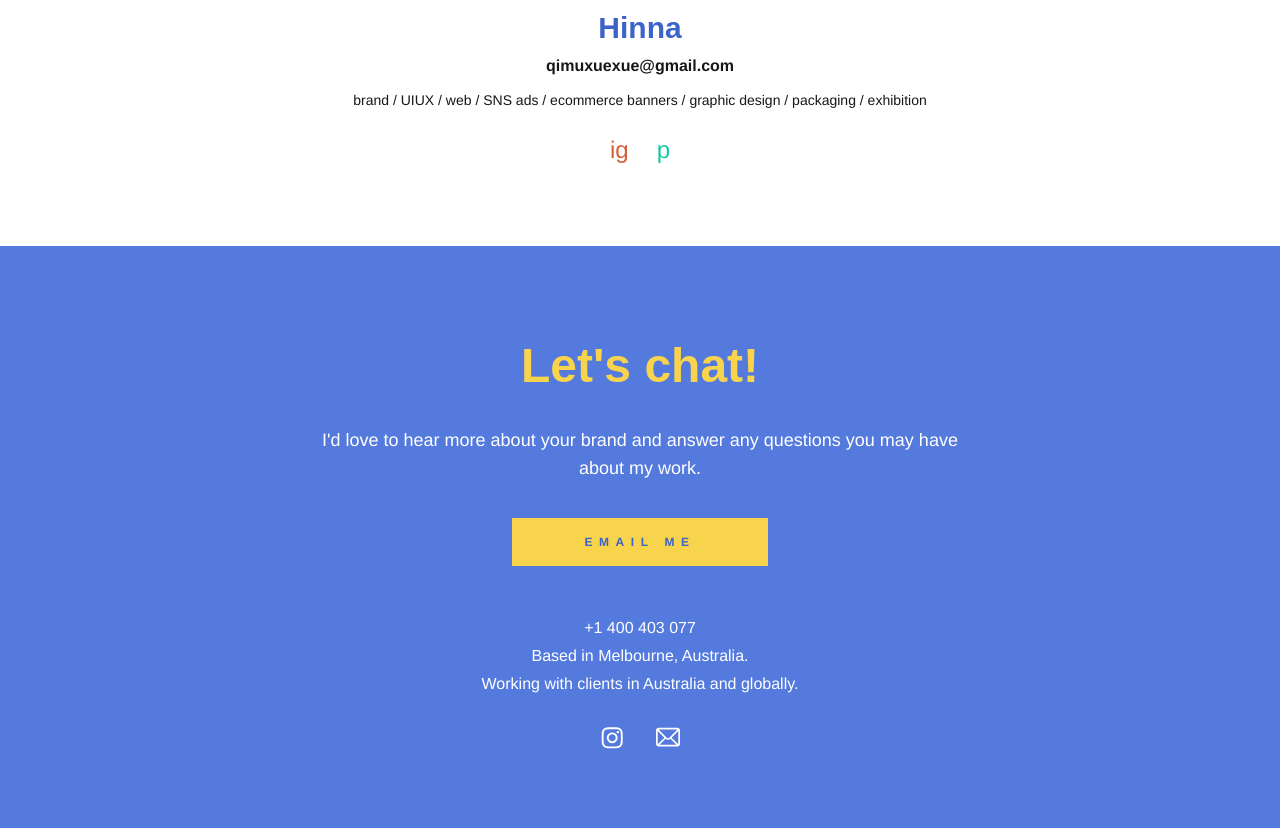
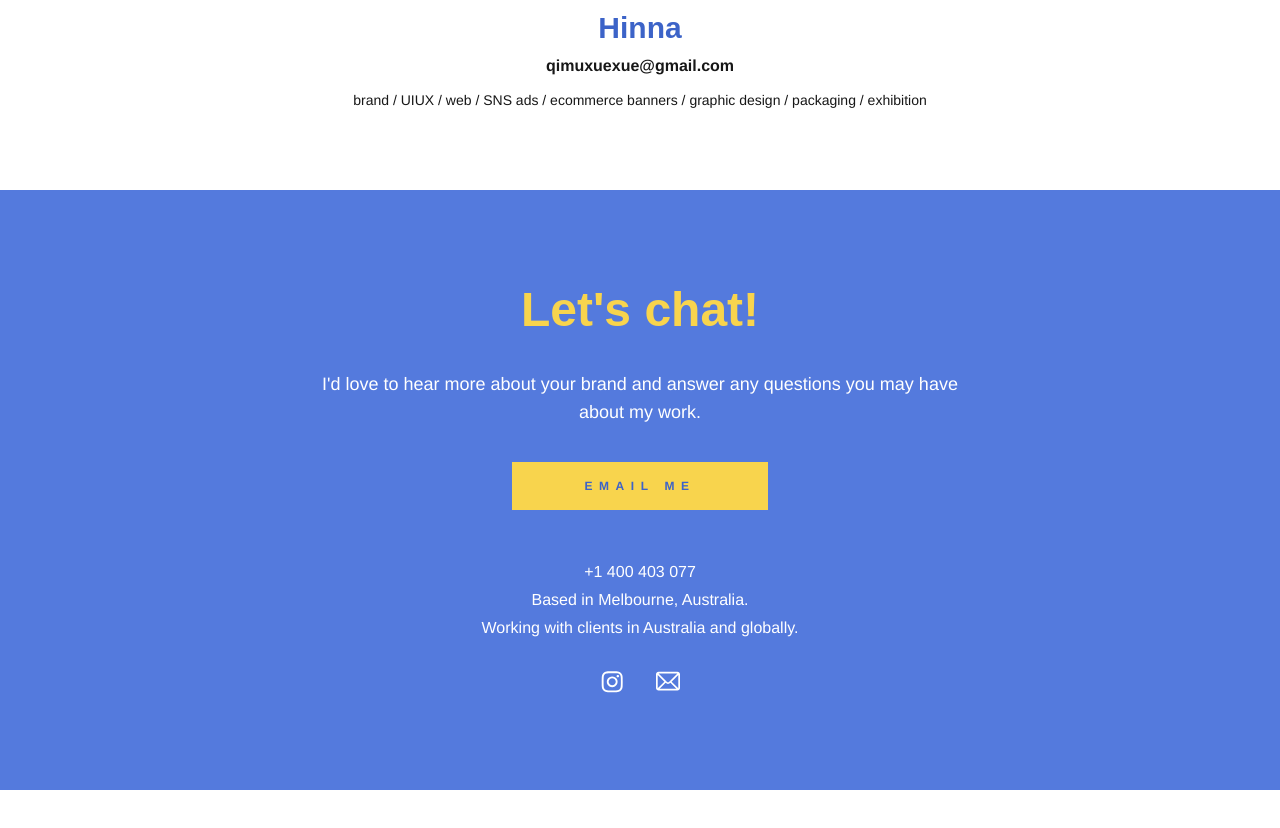
Before and after one commit to qimuxuexue-ctrl/designer-portfolio, a Next.js app: page /contact in a window 1280 px wide. Shown: the part 2100-2928 px from the top of the page. After the commit the page ends 2890 px from the top, so only its background shows below. Built offline with nearby package versions, Linux system fonts and the light colour scheme.

Commit message:
Remove contact page social text links

```diff
--- a/app/contact/page.tsx
+++ b/app/contact/page.tsx
@@ -145,10 +145,6 @@ export default function ContactPage() {
             qimuxuexue@gmail.com
           </a>
           <p className="mt-3 text-sm font-medium">{services}</p>
-          <div className="mt-6 flex justify-center gap-7 text-2xl">
-            <span className="text-ember">ig</span>
-            <span className="text-mint">p</span>
-          </div>
         </div>
       </section>
     </main>
```
